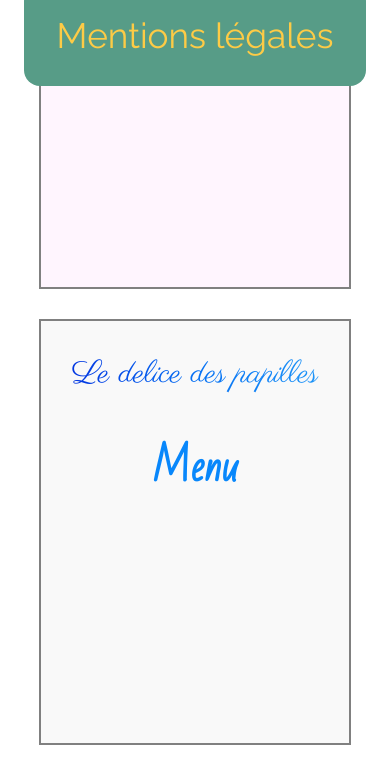
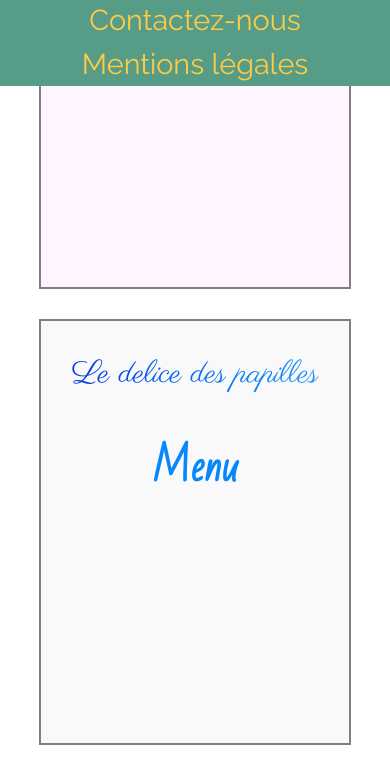
Before and after one commit to judith-creative/ohmyfood, a website: page public/html/index.html in a window 390 px wide. Shown: the part 758-1532 px from the top of the page. Drawn offline with Linux system fonts and the light colour scheme; a web font is replaced by a local one.

Commit message:
buttons changed mobile version

```diff
--- a/sass/main.scss
+++ b/sass/main.scss
@@ -18,11 +18,14 @@ $color-menu-four: #72bf56;
     background-color: $background-color;
     color: $logo-color;
     text-align: center;
-    font-size: 2.2em;
-    margin: 0 auto 30px;
-    padding: 30px 15px;
-    width: 80%;
-    border-radius: 16px;
+    font-size: 1.8em;
+    padding: 5px;
+    @media (min-width: 768px) and (orientation: landscape) {
+        margin: 0 auto 30px;
+        font-size: 2.2em;
+        padding: 15px;
+        width: 80%;
+    }
     a {
         text-decoration: none;
         color: $logo-color;
@@ -274,6 +277,7 @@ header {
 .soon {
     @media (min-width: 768px) and (orientation: landscape) {
         width: 50%;
+        border-radius: 16px;
     }
 }
 
```
Also changed, not shown: css/styles.css, 1 other file.
